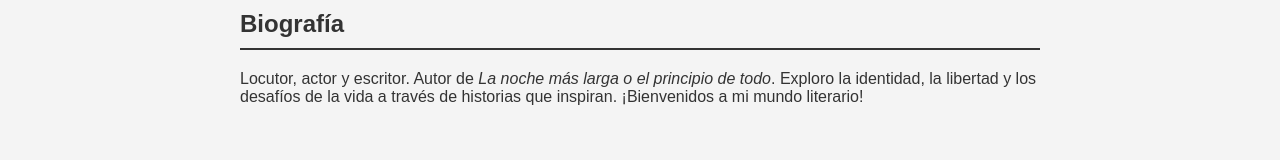
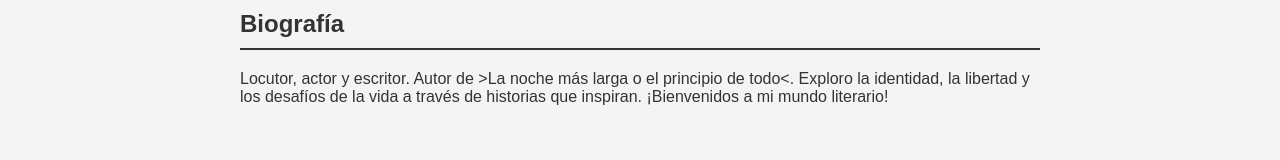
Before and after one commit to Pocamula/HoracioPulido-Escritor, a plain HTML site: page Index.html in a window 1280 px wide. Shown: the part 222-382 px from the top of the page. Drawn offline with Linux system fonts and the light colour scheme.

Commit message:
Update Index.html

```diff
--- a/Index.html
+++ b/Index.html
@@ -97,7 +97,7 @@
     <!-- Sección de Biografía -->
     <section id="bio">
         <h2>Biografía</h2>
-        <p>Locutor, actor y escritor. Autor de <em>La noche más larga o el principio de todo</em>. Exploro la identidad, la libertad y los desafíos de la vida a través de historias que inspiran. ¡Bienvenidos a mi mundo literario!</p>
+        <p>Locutor, actor y escritor. Autor de >La noche más larga o el principio de todo<. Exploro la identidad, la libertad y los desafíos de la vida a través de historias que inspiran. ¡Bienvenidos a mi mundo literario!</p>
     </section>
 
     <!-- Sección de Libros -->
```
